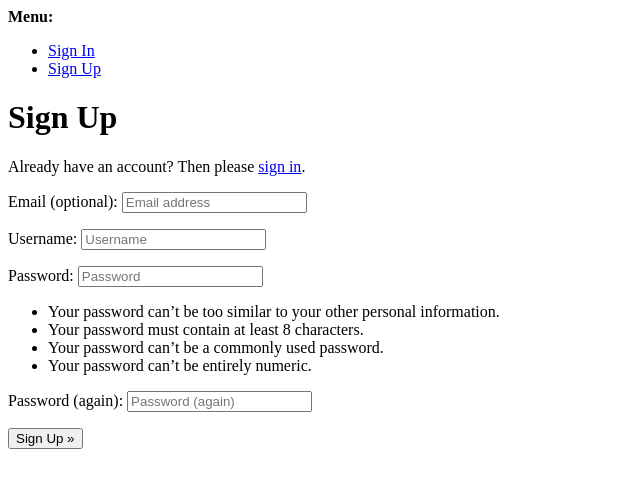
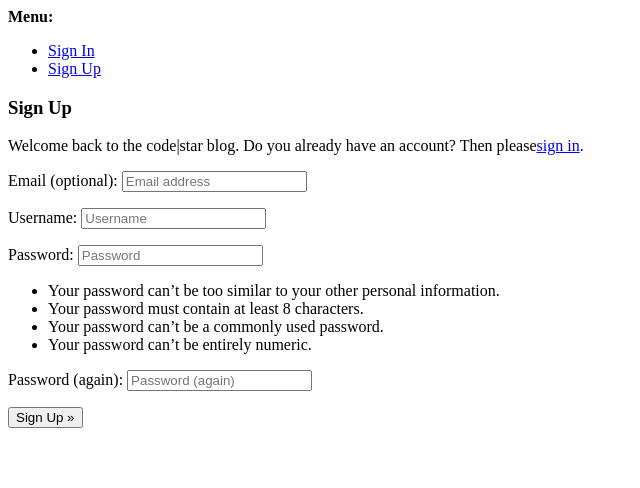
Before and after one commit to JohnStuartPhil/codestar_blog, a Django app: page /accounts/signup/ in a window 1280 px wide. Shown: the top 488 px of the page, without its empty margins (0-640 px from the left). Run offline with Django 4.2, Linux system fonts and the light colour scheme.

Commit message:
Add code to signup form

```diff
--- a/templates/account/signup.html
+++ b/templates/account/signup.html
@@ -5,9 +5,17 @@
 {% block head_title %}{% trans "Signup" %}{% endblock head_title %}
 
 {% block content %}
-<h1>{% trans "Sign Up" %}</h1>
+<div class="container">
+  <div class="row">
+    <div class="col-md-8 mt-3 offset-md-2">
+      <h3>{% trans "Sign Up" %}</h3>
 
-<p>{% blocktrans %}Already have an account? Then please <a href="{{ login_url }}">sign in</a>.{% endblocktrans %}</p>
+<p>{% blocktrans %}Welcome back to the code|star blog.
+  Do you already have an account? Then please<a class="link" href="{{ login_url }}">sign in</a>.{% endblocktrans %}</p>
+</div>
+</div>
+<div class="row">
+  <div class="col-md-8 mt-3 offset-md-2">
 
 <form class="signup" id="signup_form" method="post" action="{% url 'account_signup' %}">
   {% csrf_token %}
@@ -15,7 +23,10 @@
   {% if redirect_field_value %}
   <input type="hidden" name="{{ redirect_field_name }}" value="{{ redirect_field_value }}" />
   {% endif %}
-  <button type="submit">{% trans "Sign Up" %} &raquo;</button>
+  <button class="btn btn-signup right" type="submit">{% trans "Sign Up" %} &raquo;</button>
 </form>
+</div>
+</div>
+</div>
 
 {% endblock content %}
```
